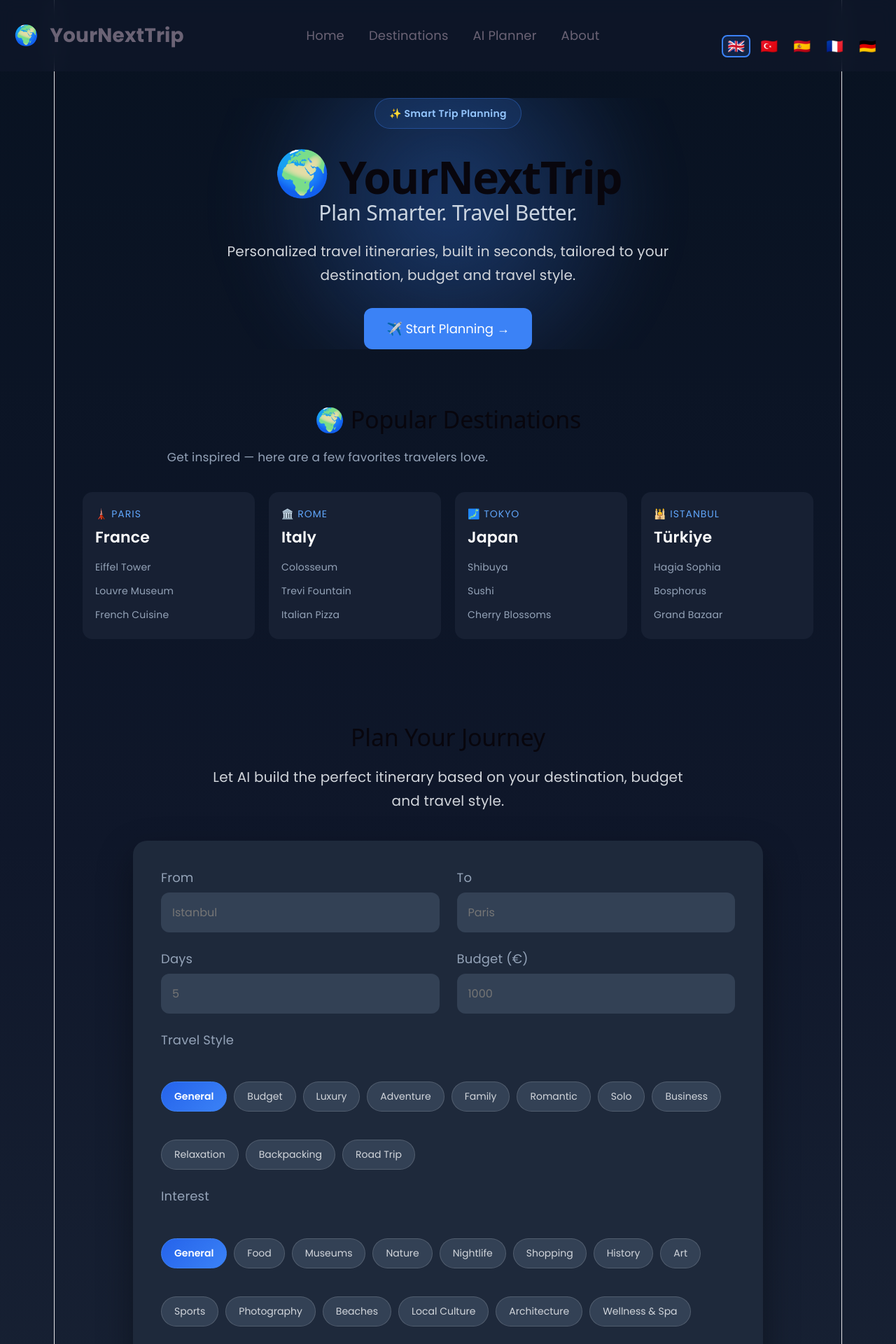
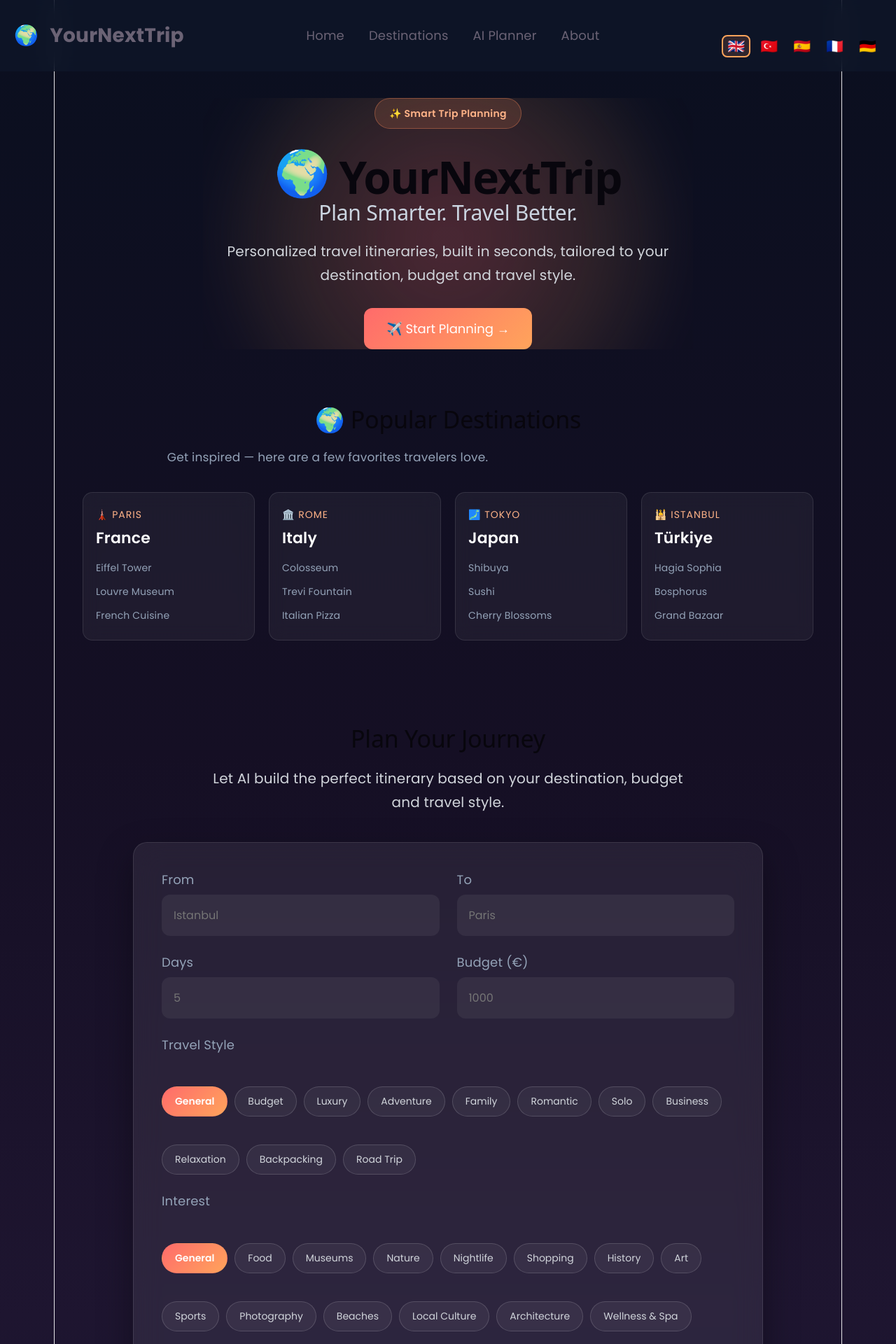
Before and after one commit to ayselinaydogdu/travel-planner-ai, a React (Vite) app: page / in a window 1280 px wide. Shown: the top 1920 px of the page at 70% size. Built offline with nearby package versions, Linux system fonts and the light colour scheme.

Commit message:
Sıcak gün batımı paleti ve glassmorphism ile görsel tasarımı yenile

```diff
--- a/src/App.css
+++ b/src/App.css
@@ -1,11 +1,24 @@
+:root {
+  --accent-1: #ff6b6b;
+  --accent-2: #ffa45b;
+  --accent-gradient: linear-gradient(135deg, #ff6b6b, #ffa45b);
+  --accent-soft: rgba(255, 138, 91, 0.15);
+  --accent-soft-border: rgba(255, 138, 91, 0.35);
+  --accent-text: #ffb388;
+  --glass-bg: rgba(255, 255, 255, 0.05);
+  --glass-bg-strong: rgba(255, 255, 255, 0.07);
+  --glass-border: rgba(255, 255, 255, 0.1);
+}
+
 body{
 
 background:
 linear-gradient(
 180deg,
-#081221 0%,
-#0f172a 45%,
-#1e293b 100%
+#0a0f1f 0%,
+#150f24 40%,
+#1e1530 70%,
+#0f172a 100%
 );
 
 }
@@ -51,7 +64,7 @@ button{
 
     border-radius:12px;
 
-    background:#3b82f6;
+    background:var(--accent-gradient);
 
     color:white;
 
@@ -64,7 +77,7 @@ button{
 
 button:hover{
 
-    background:#2563eb;
+    filter:brightness(1.08);
 
     transform:scale(1.05);
 
@@ -136,17 +149,17 @@ button:hover{
 
 .nav-links li:hover{
 
-    color:#60a5fa;
+    color:var(--accent-text);
 
 }
 
 .login-btn:hover{
 
-    background:#3b82f6;
+    background:var(--accent-gradient);
 
     transform:translateY(-2px);
 
-    box-shadow:0 10px 25px rgba(37,99,235,.35);
+    box-shadow:0 10px 25px rgba(255,138,91,.35);
 
 }
 
@@ -171,7 +184,9 @@ button:hover{
 
     margin-top:40px;
 
-    background:#1e293b;
+    background:var(--glass-bg-strong);
+    backdrop-filter: blur(20px);
+    border: 1px solid var(--glass-border);
 
     padding:40px;
 
@@ -211,15 +226,23 @@ button:hover{
 
     border-radius:12px;
 
-    border:none;
+    border:1px solid transparent;
 
     outline:none;
 
-    background:#334155;
+    background:rgba(255,255,255,.06);
 
     color:white;
 
     font-size:16px;
+
+    transition:.2s;
+
+}
+
+.input-group input:focus{
+
+    border-color:var(--accent-soft-border);
 
 }
 
@@ -231,7 +254,7 @@ button:hover{
 
     border-radius:14px;
 
-    background:#2563eb;
+    background:var(--accent-gradient);
 
     font-size:18px;
 
@@ -259,9 +282,10 @@ button:hover{
 
     padding:28px;
 
-    background:#0f172a;
+    background:var(--glass-bg);
+    backdrop-filter: blur(16px);
 
-    border:1px solid rgba(255,255,255,.08);
+    border:1px solid var(--glass-border);
 
     border-radius:18px;
 
@@ -291,7 +315,9 @@ button:hover{
 
 .info-card{
 
-    background:#172033;
+    background:var(--glass-bg);
+    backdrop-filter: blur(12px);
+    border:1px solid var(--glass-border);
 
     padding:18px;
 
@@ -305,13 +331,15 @@ button:hover{
 
     transform:translateY(-3px);
 
-    background:#1d2940;
+    background:rgba(255,138,91,.08);
+
+    border-color:var(--accent-soft-border);
 
 }
 
 .info-title{
 
-    color:#60a5fa;
+    color:var(--accent-text);
 
     font-size:14px;
 
@@ -338,8 +366,10 @@ button:hover{
   margin-top: 25px;
   padding: 18px;
   border-radius: 16px;
-  background: #172033;
-  color: #60a5fa;
+  background: var(--glass-bg);
+  backdrop-filter: blur(12px);
+  border: 1px solid var(--glass-border);
+  color: var(--accent-text);
   font-weight: 600;
   text-align: center;
   animation: pulse 1.2s infinite;
@@ -386,9 +416,10 @@ button:hover{
 
 .day-card{
 
-    background:#172033;
+    background:var(--glass-bg);
+    backdrop-filter: blur(16px);
 
-    border:1px solid rgba(255,255,255,.08);
+    border:1px solid var(--glass-border);
 
     border-radius:20px;
 
@@ -404,11 +435,13 @@ button:hover{
 
     transform:translateY(-5px);
 
+    border-color:var(--accent-soft-border);
+
 }
 
 .day-card h3{
 
-    color:#60a5fa;
+    color:var(--accent-text);
 
     margin-bottom:18px;
 
@@ -456,23 +489,9 @@ button:hover{
   font-size: 17px;
 }
 
-.day-card {
-  background: #172033;
-  border: 1px solid rgba(255,255,255,.08);
-  border-radius: 20px;
-  padding: 28px;
-  margin-bottom: 24px;
-  box-shadow: 0 12px 30px rgba(0,0,0,.25);
-  transition: .3s;
-}
-
-.day-card:hover {
-  transform: translateY(-5px);
-}
-
 .day-badge {
   display: inline-block;
-  background: linear-gradient(135deg,#2563eb,#3b82f6);
+  background: var(--accent-gradient);
   color: white;
   padding: 8px 18px;
   border-radius: 999px;
@@ -503,20 +522,6 @@ button:hover{
   padding-left: 8px;
 }
 
-.destination-card{
-
-    margin-top:45px;
-
-    background:#172033;
-
-    border-radius:22px;
-
-    overflow:hidden;
-
-    box-shadow:0 12px 35px rgba(0,0,0,.3);
-
-}
-
 .destination-card img{
 
     width:100%;
@@ -543,7 +548,7 @@ button:hover{
 
     margin:10px 0;
 
-    color:#60a5fa;
+    color:var(--accent-text);
 
 }
 
@@ -559,8 +564,9 @@ button:hover{
   margin-top: 35px;
   padding: 30px;
   border-radius: 20px;
-  background: rgba(20, 30, 50, 0.9);
-  border: 1px solid rgba(255,255,255,.08);
+  background: var(--glass-bg-strong);
+  backdrop-filter: blur(18px);
+  border: 1px solid var(--glass-border);
 }
 
 .weather-card h2 {
@@ -583,11 +589,11 @@ button:hover{
 
 .weather-grid div:hover {
   transform: translateY(-5px);
-  background: rgba(59,130,246,.15);
+  background: var(--accent-soft);
 }
 
 .weather-grid h3 {
-  color: #60a5fa;
+  color: var(--accent-text);
   margin-bottom: 10px;
 }
 
@@ -605,9 +611,14 @@ padding:30px;
 
 border-radius:20px;
 
-background:rgba(20,30,50,.9);
+background:var(--glass-bg-strong);
+backdrop-filter: blur(18px);
 
-border:1px solid rgba(255,255,255,.08);
+border:1px solid var(--glass-border);
+
+overflow:hidden;
+
+box-shadow:0 12px 35px rgba(0,0,0,.3);
 
 }
 
@@ -643,13 +654,15 @@ padding:22px;
 
 border-radius:15px;
 
+border:1px solid var(--glass-border);
+
 }
 
 .destination-box h3{
 
 margin-bottom:15px;
 
-color:#60a5fa;
+color:var(--accent-text);
 
 }
 
@@ -669,19 +682,48 @@ color:white;
 
 }
 
+.destination-image-wrapper {
+  position: relative;
+  border-radius: 15px;
+  overflow: hidden;
+  margin-bottom: 20px;
+}
+
+.destination-image {
+  width: 100%;
+  height: 280px;
+  object-fit: cover;
+  display: block;
+}
+
+.destination-image-credit {
+  position: absolute;
+  bottom: 8px;
+  right: 12px;
+  font-size: 11px;
+  color: rgba(255,255,255,.85);
+  background: rgba(0,0,0,.45);
+  padding: 3px 8px;
+  border-radius: 999px;
+}
+
+.destination-image-credit a {
+  color: rgba(255,255,255,.95);
+}
+
 select {
   width: 100%;
   padding: 14px;
   border-radius: 12px;
-  border: none;
+  border: 1px solid transparent;
   margin-top: 8px;
-  background: #1e293b;
+  background: rgba(255,255,255,.06);
   color: white;
   font-size: 16px;
 }
 
 select:focus {
-  outline: 2px solid #3b82f6;
+  outline: 2px solid var(--accent-2);
 }
 
 .ai-message{
@@ -694,49 +736,13 @@ line-height:1.6;
 
 }
 
-.day-card{
-
-margin-top:25px;
-
-background:rgba(255,255,255,.04);
-
-padding:25px;
-
-border-radius:20px;
-
-border:1px solid rgba(255,255,255,.05);
-
-transition:.3s;
-
-}
-
-.day-card:hover{
-
-transform:translateY(-4px);
-
-}
-
-.day-card ul{
-
-margin-top:18px;
-
-padding-left:22px;
-
-line-height:2;
-
-}
-
-.day-card li{
-
-margin-bottom:8px;
-
-}
-
 .ai-result{
 
 margin-top:40px;
 
-background:#101828;
+background:var(--glass-bg-strong);
+backdrop-filter: blur(20px);
+border:1px solid var(--glass-border);
 
 padding:30px;
 
@@ -777,7 +783,7 @@ color:#dbeafe;
 }
 
 .period-title {
-  color: #60a5fa;
+  color: var(--accent-text);
   font-size: 16px;
   margin-bottom: 8px;
 }
@@ -790,8 +796,9 @@ color:#dbeafe;
 
 .cost-breakdown-card {
   margin-top: 30px;
-  background: #101828;
-  border: 1px solid rgba(255,255,255,.08);
+  background: var(--glass-bg-strong);
+  backdrop-filter: blur(18px);
+  border: 1px solid var(--glass-border);
   border-radius: 20px;
   padding: 28px;
 }
@@ -824,7 +831,7 @@ color:#dbeafe;
   justify-content: space-between;
   margin-top: 20px;
   padding: 16px 20px;
-  background: linear-gradient(135deg,#2563eb,#3b82f6);
+  background: var(--accent-gradient);
   border-radius: 12px;
   font-size: 20px;
   font-weight: 700;
@@ -841,9 +848,9 @@ color:#dbeafe;
   top: -150px;
   left: 50%;
   transform: translateX(-50%);
-  width: 600px;
-  height: 600px;
-  background: radial-gradient(circle, rgba(59,130,246,.35) 0%, rgba(59,130,246,0) 70%);
+  width: 700px;
+  height: 700px;
+  background: radial-gradient(circle, rgba(255,107,107,.28) 0%, rgba(255,164,91,.12) 45%, rgba(255,164,91,0) 70%);
   filter: blur(40px);
   pointer-events: none;
   z-index: 0;
@@ -855,10 +862,10 @@ color:#dbeafe;
   display: inline-block;
   padding: 8px 20px;
   margin-bottom: 24px;
-  background: rgba(59,130,246,.12);
-  border: 1px solid rgba(59,130,246,.35);
+  background: var(--accent-soft);
+  border: 1px solid var(--accent-soft-border);
   border-radius: 999px;
-  color: #93c5fd;
+  color: var(--accent-text);
   font-size: 14px;
   font-weight: 600;
   letter-spacing: 0.3px;
@@ -882,7 +889,7 @@ color:#dbeafe;
 }
 
 .gradient-text {
-  background: linear-gradient(135deg, #60a5fa, #3b82f6, #a78bfa);
+  background: linear-gradient(135deg, #ff6b6b, #ffa45b, #ffd56b);
   -webkit-background-clip: text;
   background-clip: text;
   color: transparent;
@@ -979,8 +986,9 @@ color:#dbeafe;
 }
 
 .about-card {
-  background: #172033;
-  border: 1px solid rgba(255,255,255,.08);
+  background: var(--glass-bg);
+  backdrop-filter: blur(14px);
+  border: 1px solid var(--glass-border);
   border-radius: 18px;
   padding: 30px 20px;
   transition: .3s;
@@ -988,7 +996,8 @@ color:#dbeafe;
 
 .about-card:hover {
   transform: translateY(-4px);
-  background: #1d2940;
+  background: var(--accent-soft);
+  border-color: var(--accent-soft-border);
 }
 
 .about-icon {
@@ -1095,7 +1104,7 @@ color:#dbeafe;
   padding: 10px 18px;
   border-radius: 999px;
   border: 1px solid rgba(255,255,255,.15);
-  background: #334155;
+  background: rgba(255,255,255,.05);
   color: #d1d5db;
   font-size: 14px;
   cursor: pointer;
@@ -1103,12 +1112,13 @@ color:#dbeafe;
 }
 
 .chip:hover {
-  background: #3f4d63;
+  background: rgba(255,255,255,.1);
+  border-color: var(--accent-soft-border);
 }
 
 .chip-selected {
-  background: linear-gradient(135deg,#2563eb,#3b82f6);
-  border-color: #3b82f6;
+  background: var(--accent-gradient);
+  border-color: transparent;
   color: white;
   font-weight: 600;
 }
@@ -1145,8 +1155,8 @@ color:#dbeafe;
 }
 
 .lang-flag-active {
-  border-color: #3b82f6;
-  background: rgba(59,130,246,.15);
+  border-color: var(--accent-2);
+  background: var(--accent-soft);
 }
 
 @media (max-width: 768px) {
@@ -1170,8 +1180,9 @@ color:#dbeafe;
 
 .booking-links-card {
   margin-top: 30px;
-  background: #101828;
-  border: 1px solid rgba(255,255,255,.08);
+  background: var(--glass-bg-strong);
+  backdrop-filter: blur(18px);
+  border: 1px solid var(--glass-border);
   border-radius: 20px;
   padding: 28px;
 }
@@ -1199,8 +1210,8 @@ color:#dbeafe;
   align-items: center;
   gap: 10px;
   padding: 14px 22px;
-  background: #172033;
-  border: 1px solid rgba(255,255,255,.1);
+  background: rgba(255,255,255,.05);
+  border: 1px solid var(--glass-border);
   border-radius: 14px;
   color: white;
   text-decoration: none;
@@ -1209,9 +1220,9 @@ color:#dbeafe;
 }
 
 .booking-link:hover {
-  background: #1d2940;
+  background: var(--accent-soft);
   transform: translateY(-3px);
-  border-color: #3b82f6;
+  border-color: var(--accent-soft-border);
 }
 
 .booking-link-icon {
@@ -1236,7 +1247,7 @@ color:#dbeafe;
   padding: 12px 22px;
   border-radius: 12px;
   border: none;
-  background: linear-gradient(135deg,#2563eb,#3b82f6);
+  background: var(--accent-gradient);
   color: white;
   font-size: 15px;
   font-weight: 600;
@@ -1246,7 +1257,7 @@ color:#dbeafe;
 
 .pdf-download-btn:hover {
   transform: translateY(-2px);
-  box-shadow: 0 8px 20px rgba(59,130,246,.35);
+  box-shadow: 0 8px 20px rgba(255,138,91,.35);
 }
 
 @media (max-width: 768px) {
```
